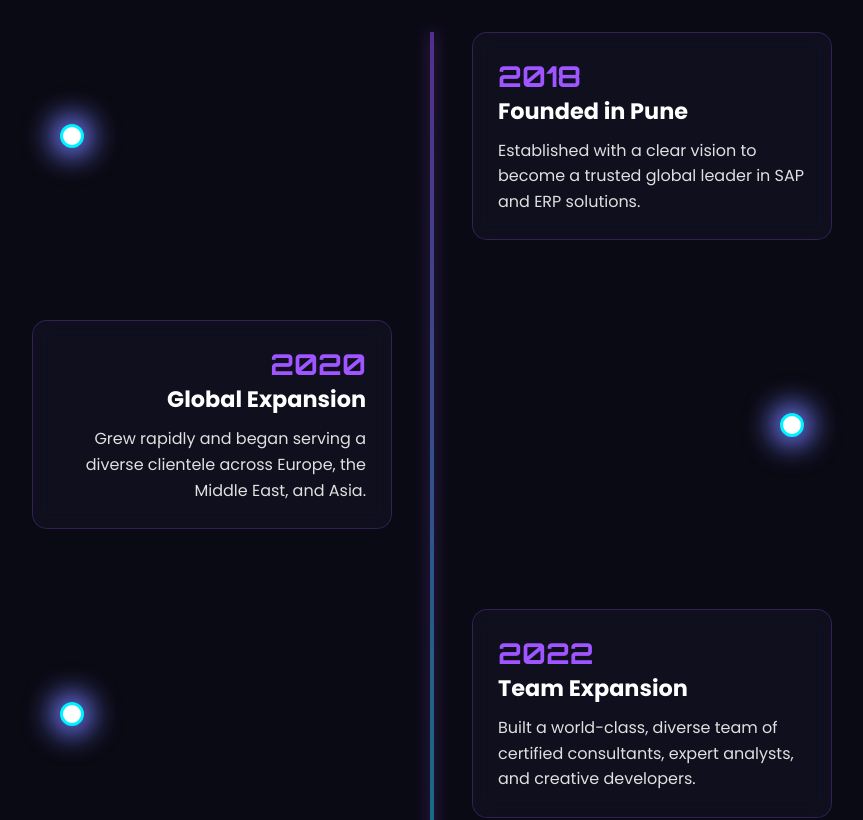
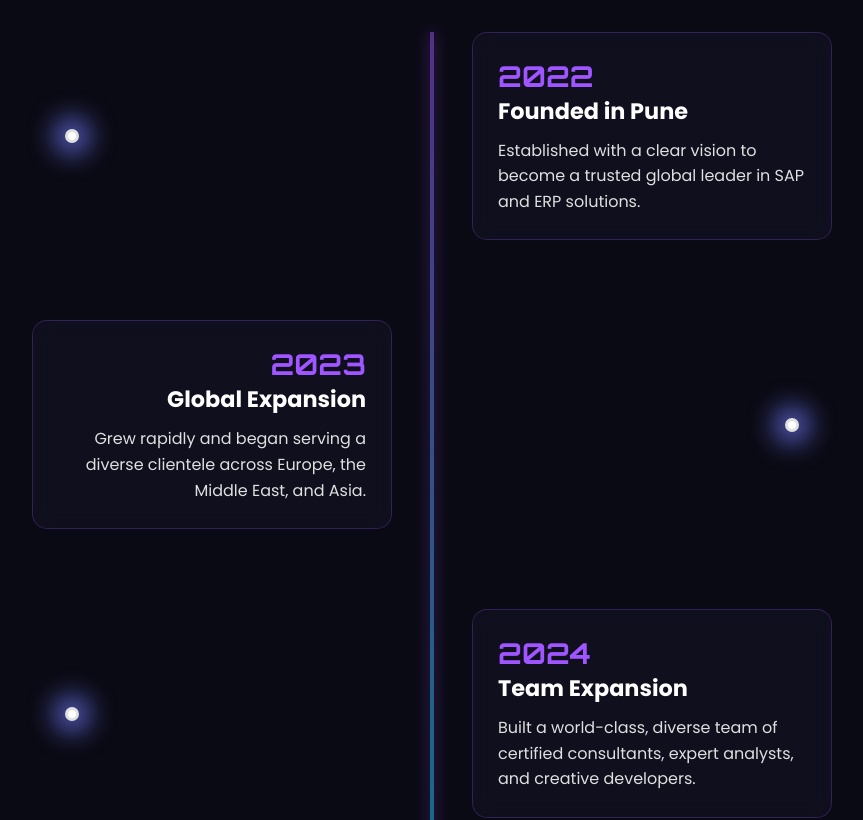
Before and after one commit to TejasMahakalAlpha/alphaseam-mernstack, a React (Vite) app in the folder alphaseam-site_2/frontend/: page /about in a window 1280 px wide. Shown: the part 1840-2660 px from the top of the page, without its empty margins (78-941 px from the left). Built offline with nearby package versions, Linux system fonts and the light colour scheme.

Commit message:
update jounery roadmap content

```diff
--- a/alphaseam-site_2/frontend/src/Pages/About.css
+++ b/alphaseam-site_2/frontend/src/Pages/About.css
@@ -286,12 +286,14 @@
 }
 
 .roadmap-node {
-    width: 24px;
-    height: 24px;
+    width: 14px;
+    height: 14px;
     background: #fff;
     border-radius: 50%;
-    border: 3px solid var(--primary-glow);
-    box-shadow: 0 0 20px 5px var(--primary-glow);
+    border: 3px solid ;
+    /* var(--primary-glow); */
+    box-shadow: 0 0 20px 5px ;
+    /* var(--primary-glow); */
     position: relative;
     animation: pulse 2s infinite;
 }
--- a/alphaseam-site_2/frontend/src/Pages/About.jsx
+++ b/alphaseam-site_2/frontend/src/Pages/About.jsx
@@ -39,22 +39,22 @@
 // Data for Journey Section
 const journeyData = [
   {
-    year: "2018",
+    year: "2022",
     title: "Founded in Pune",
     desc: "Established with a clear vision to become a trusted global leader in SAP and ERP solutions."
   },
   {
-    year: "2020",
+    year: "2023",
     title: "Global Expansion",
     desc: "Grew rapidly and began serving a diverse clientele across Europe, the Middle East, and Asia."
   },
   {
-    year: "2022",
+    year: "2024",
     title: "Team Expansion",
     desc: "Built a world-class, diverse team of certified consultants, expert analysts, and creative developers."
   },
   {
-    year: "2024",
+    year: "2025",
     title: "Excellence Delivered",
     desc: "Successfully completed over 50 major enterprise projects with a track record of global delivery and innovation."
   }
```
